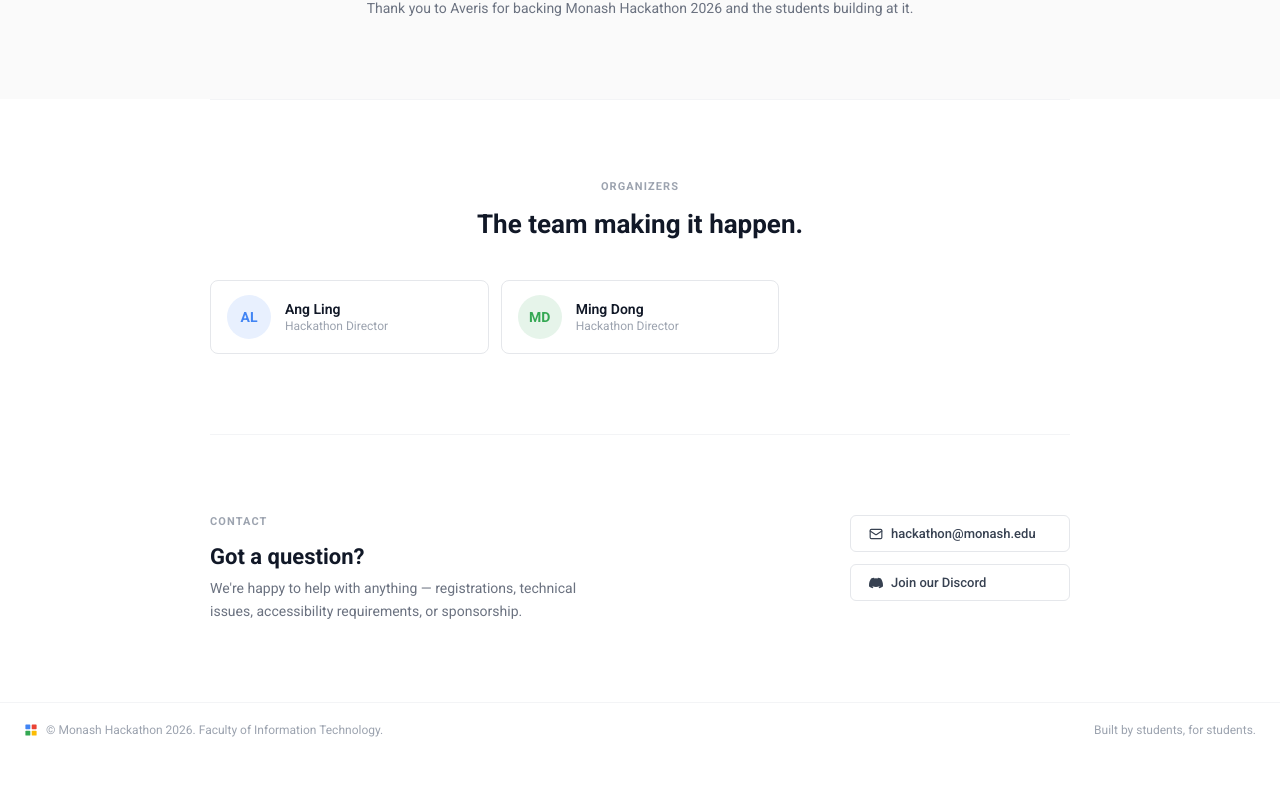
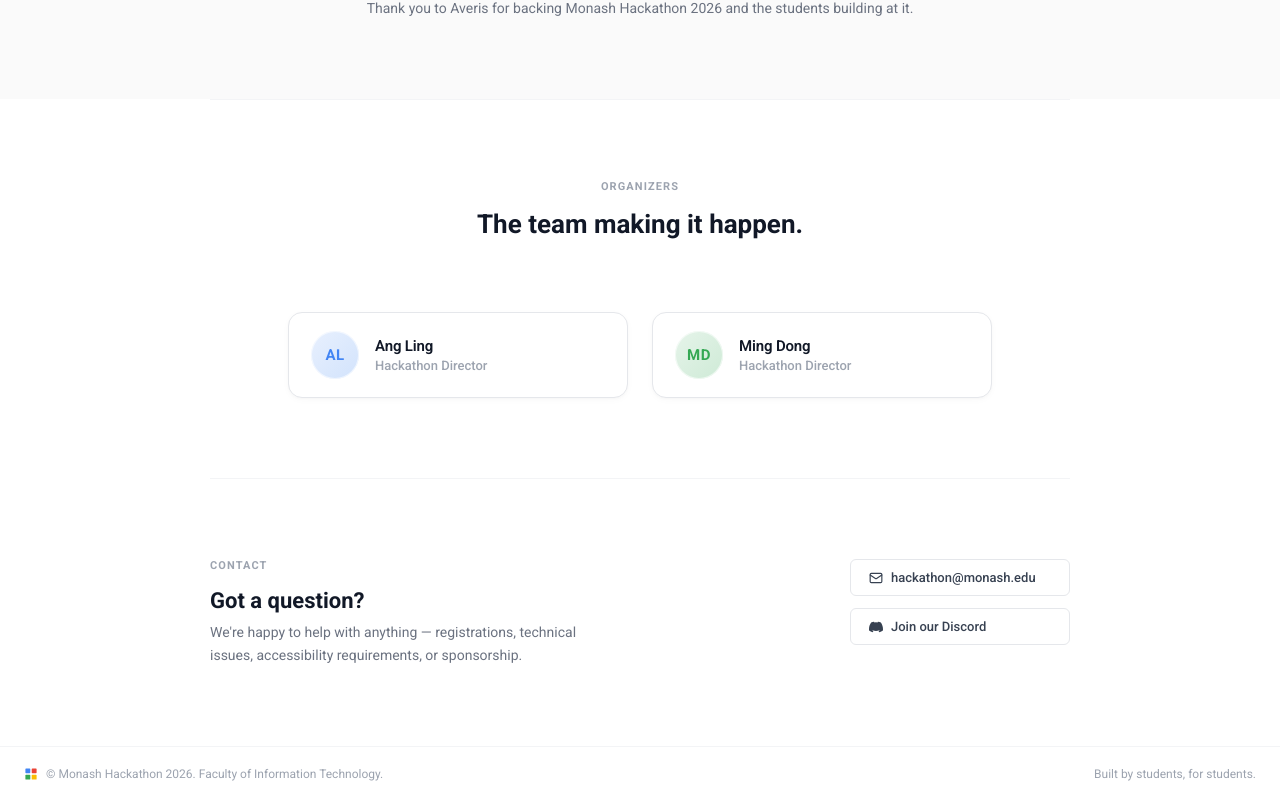
Before and after one commit to mum-hackathon-2026/hackathon-website, an Angular app in the folder frontend/: page / in a window 1280 px wide. Shown: the part 2175-2976 px from the top of the page. Before the commit the page ends 2932 px from the top, so only its background shows below. Built offline with nearby package versions, Linux system fonts and the light colour scheme.

Commit message:
db: center and polish organizers section cards

```diff
--- a/frontend/src/app/pages/home/organizers/organizers.scss
+++ b/frontend/src/app/pages/home/organizers/organizers.scss
@@ -5,13 +5,19 @@
 .organizers__inner {
   max-width: 860px;
   margin: 0 auto;
+  display: flex;
+  flex-direction: column;
+  align-items: center;
 }
 
 .organizers__grid {
-  display: grid;
-  grid-template-columns: repeat(auto-fill, minmax(220px, 1fr));
-  gap: 12px;
-  margin: 0;
+  display: flex;
+  flex-wrap: wrap;
+  justify-content: center;
+  gap: 24px;
+  width: 100%;
+  max-width: 720px;
+  margin: 32px 0 0;
   padding: 0;
   list-style: none;
 }
@@ -19,11 +25,21 @@
 .organizers__card {
   display: flex;
   align-items: center;
-  gap: 14px;
-  padding: 14px 16px;
+  gap: 16px;
+  flex: 1 1 300px;
+  max-width: 340px;
+  padding: 18px 22px;
   border: 1px solid var(--color-border);
-  border-radius: 8px;
+  border-radius: 14px;
   background: var(--color-surface);
+  box-shadow: 0 2px 10px -2px rgba(0, 0, 0, 0.04), 0 1px 3px rgba(0, 0, 0, 0.02);
+  transition: transform 0.25s cubic-bezier(0.16, 1, 0.3, 1), box-shadow 0.25s ease, border-color 0.25s ease;
+
+  &:hover {
+    transform: translateY(-3px);
+    box-shadow: 0 12px 28px -6px rgba(0, 0, 0, 0.08), 0 4px 12px -2px rgba(0, 0, 0, 0.04);
+    border-color: rgba(66, 133, 244, 0.35);
+  }
 }
 
 .organizers__avatar {
@@ -31,44 +47,48 @@
   align-items: center;
   justify-content: center;
   flex-shrink: 0;
-  width: 44px;
-  height: 44px;
+  width: 48px;
+  height: 48px;
   border-radius: 50%;
-  font-size: 14px;
+  font-size: 15px;
   font-weight: 700;
+  letter-spacing: 0.5px;
+  box-shadow: inset 0 0 0 1px rgba(255, 255, 255, 0.6);
 }
 
 .organizers__avatar--blue {
-  background: var(--color-blue-tint);
+  background: linear-gradient(135deg, #e8f0fe 0%, #d2e3fc 100%);
   color: var(--color-blue);
 }
 .organizers__avatar--green {
-  background: #e6f4ea;
+  background: linear-gradient(135deg, #e6f4ea 0%, #ceead6 100%);
   color: var(--color-green);
 }
 .organizers__avatar--red {
-  background: #fce8e6;
+  background: linear-gradient(135deg, #fce8e6 0%, #fad2cf 100%);
   color: var(--color-red);
 }
 .organizers__avatar--yellow {
-  background: #fef7e0;
-  color: #a06c00; // Darkened from the design's #FBBC04, which fails contrast on its tint.
+  background: linear-gradient(135deg, #fef7e0 0%, #feefc3 100%);
+  color: #a06c00;
 }
 
 .organizers__details {
   display: flex;
   flex-direction: column;
-  gap: 2px;
+  gap: 3px;
   min-width: 0;
 }
 
 .organizers__name {
-  font-size: 14px;
+  font-size: 15px;
   font-weight: 600;
   color: var(--color-ink);
+  letter-spacing: -0.01em;
 }
 
 .organizers__role {
-  font-size: 12px;
+  font-size: 13px;
+  font-weight: 500;
   color: var(--color-subtle);
 }
```
